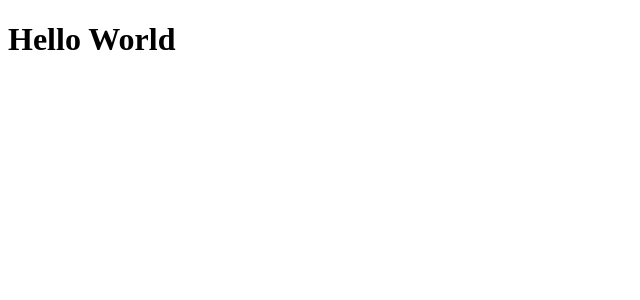
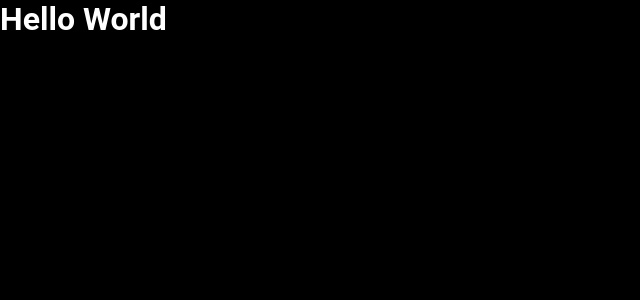
Before and after one commit to guilhermetravinski/ignite-coffee-delivery, a React (Vite) app in the folder coffee-delivery/: page / in a window 1280 px wide. Shown: the top 300 px of the page, without its empty margins (0-640 px from the left). Built offline with nearby package versions, Linux system fonts and the light colour scheme.

Commit message:
Setup styled-components

```diff
--- a/coffee-delivery/index.html
+++ b/coffee-delivery/index.html
@@ -2,7 +2,14 @@
 <html lang="en">
   <head>
     <meta charset="UTF-8" />
+
+    <link rel="preconnect" href="https://fonts.googleapis.com" />
+    <link rel="preconnect" href="https://fonts.gstatic.com" crossorigin />
+
     <meta name="viewport" content="width=device-width, initial-scale=1.0" />
+
+    <link href="https://fonts.googleapis.com/css2?family=Inter:wght@400;700&display=swap" rel="stylesheet" />
+
     <title>Coffee Delivery</title>
   </head>
   <body>
--- a/coffee-delivery/package.json
+++ b/coffee-delivery/package.json
@@ -10,12 +10,14 @@
   },
   "dependencies": {
     "react": "^18.2.0",
-    "react-dom": "^18.2.0"
+    "react-dom": "^18.2.0",
+    "styled-components": "^5.3.6"
   },
   "devDependencies": {
     "@rocketseat/eslint-config": "^1.1.3",
     "@types/react": "^18.0.22",
     "@types/react-dom": "^18.0.7",
+    "@types/styled-components": "^5.1.26",
     "@vitejs/plugin-react": "^2.2.0",
     "eslint": "^8.26.0",
     "typescript": "^4.6.4",
--- a/coffee-delivery/src/App.tsx
+++ b/coffee-delivery/src/App.tsx
@@ -1,3 +1,12 @@
+import { ThemeProvider } from 'styled-components'
+import { GlobalStyle } from './styles/global'
+import { defaultTheme } from './styles/themes/default'
+
 export function App() {
-  return <h1>Hello World</h1>
+  return (
+    <ThemeProvider theme={defaultTheme}>
+      <GlobalStyle />
+      <h1>Hello World</h1>
+    </ThemeProvider>
+  )
 }
--- /dev/null
+++ b/coffee-delivery/src/styles/global.ts
@@ -0,0 +1,24 @@
+import { createGlobalStyle } from 'styled-components'
+
+export const GlobalStyle = createGlobalStyle`
+    * {
+        margin: 0;
+        padding: 0;
+        box-sizing: border-box;
+    }
+
+    :focus {
+        outline: 0;
+        box-shadow: 0 0 0 2px ${(props) => props.theme.white}
+    }
+
+    body {
+        background-color: ${(props) => props.theme.black};
+        color: ${(props) => props.theme.white};
+        -webkit-font-smoothing: antialiased;
+    }
+
+    body, input, textarea, button {
+        font: 400 1rem Roboto, sans-serif
+    }
+`
--- /dev/null
+++ b/coffee-delivery/src/styles/themes/default.ts
@@ -0,0 +1,4 @@
+export const defaultTheme = {
+  white: '#fff',
+  black: '#000',
+} as const
```
Also changed, not shown: coffee-delivery/src/@types/styled.d.ts (added, +8 -0 lines), 1 other file (tests, documents, lock files or other folders).
